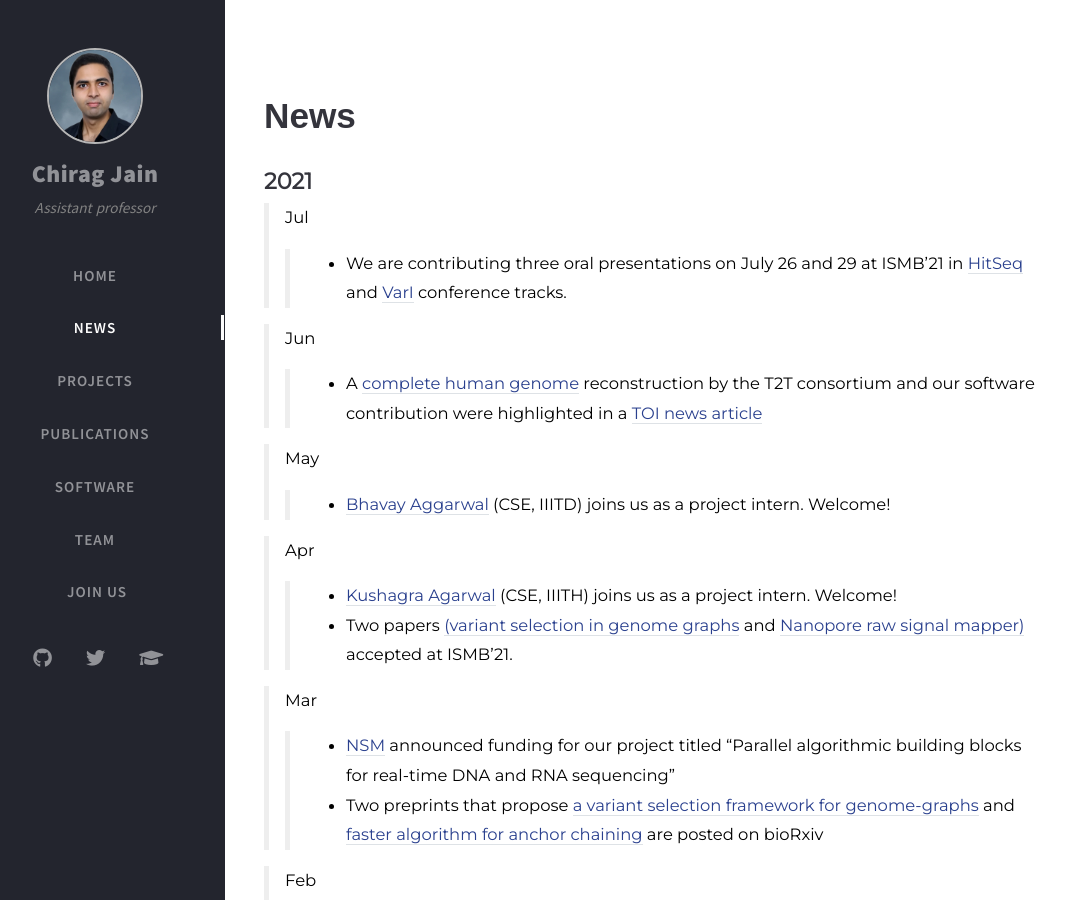
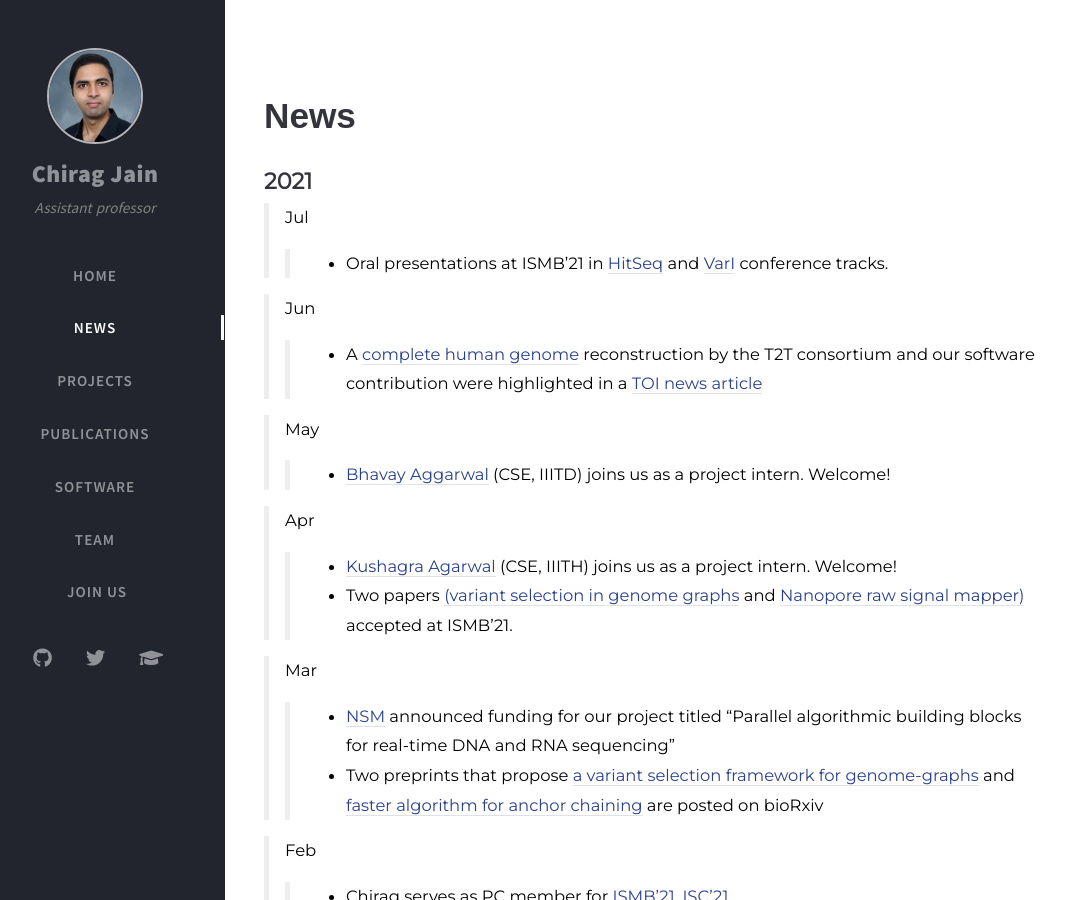
Before and after one commit to at-cg/at-cg.github.io, a Jekyll site: the page built from tabs/new.md, in a window 1280 px wide and 900 px high. Shown: the whole window, without its empty margins (35-1101 px from the left). Built offline with Jekyll 4.4.1, drawn with Linux system fonts in a browser that asks for light colours; nearby versions of some CDN libraries; comment, search, counter and statistics services are not loaded.

Commit message:
update news

```diff
--- a/tabs/new.md
+++ b/tabs/new.md
@@ -22,7 +22,7 @@ type: news
 ## **2021**
 
 > Jul
->> - We are contributing three oral presentations on July 26 and 29 at ISMB'21 in [HitSeq](https://www.iscb.org/cms_addon/conferences/ismbeccb2021/tracks/hitseq) and [VarI](https://www.iscb.org/cms_addon/conferences/ismbeccb2021/tracks/vari) conference tracks.
+>> - Oral presentations at ISMB'21 in [HitSeq](https://www.iscb.org/cms_addon/conferences/ismbeccb2021/tracks/hitseq) and [VarI](https://www.iscb.org/cms_addon/conferences/ismbeccb2021/tracks/vari) conference tracks.
 
 > Jun
 >> - A [complete human genome](https://doi.org/10.1101/2021.05.26.445798) reconstruction by the T2T consortium and our software contribution were highlighted in a [TOI news article](https://timesofindia.indiatimes.com/india/first-truly-complete-human-genome-sequenced-india-software-plays-key-role/articleshow/83364939.cms)
```
